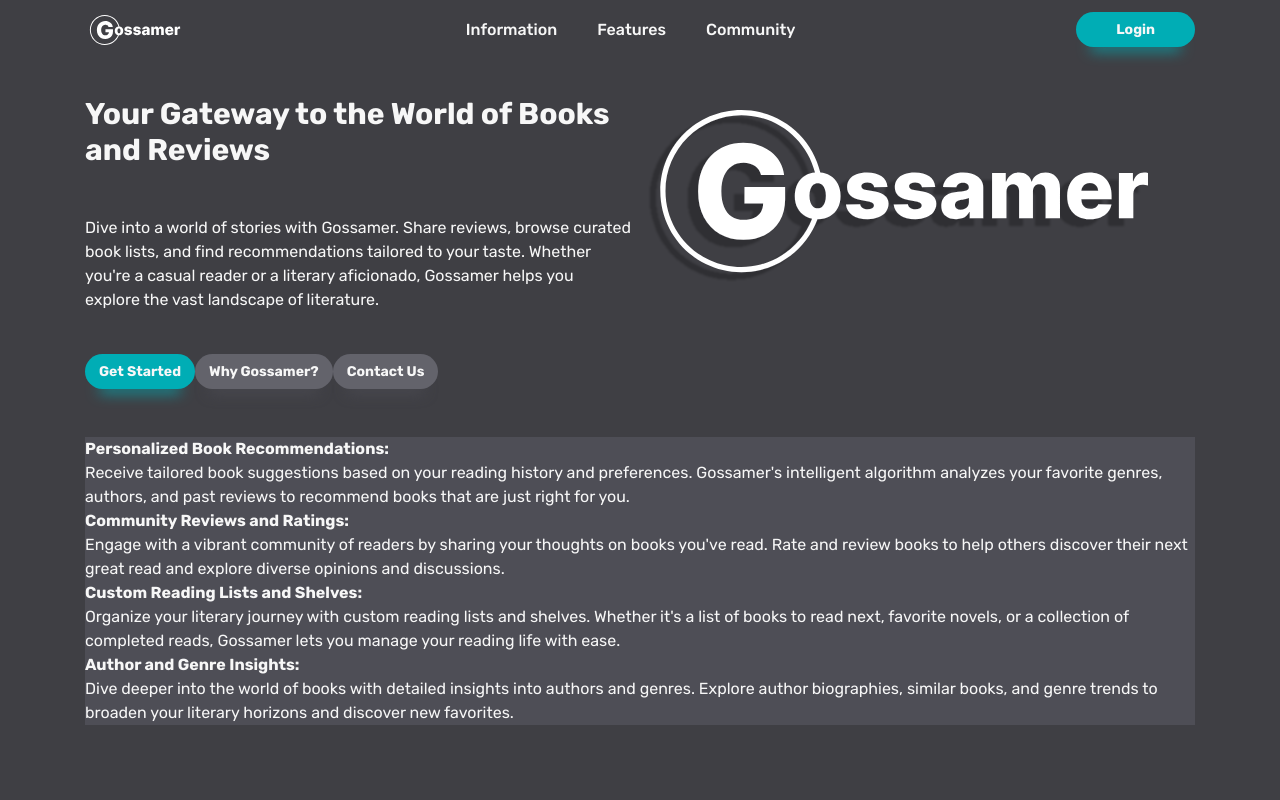
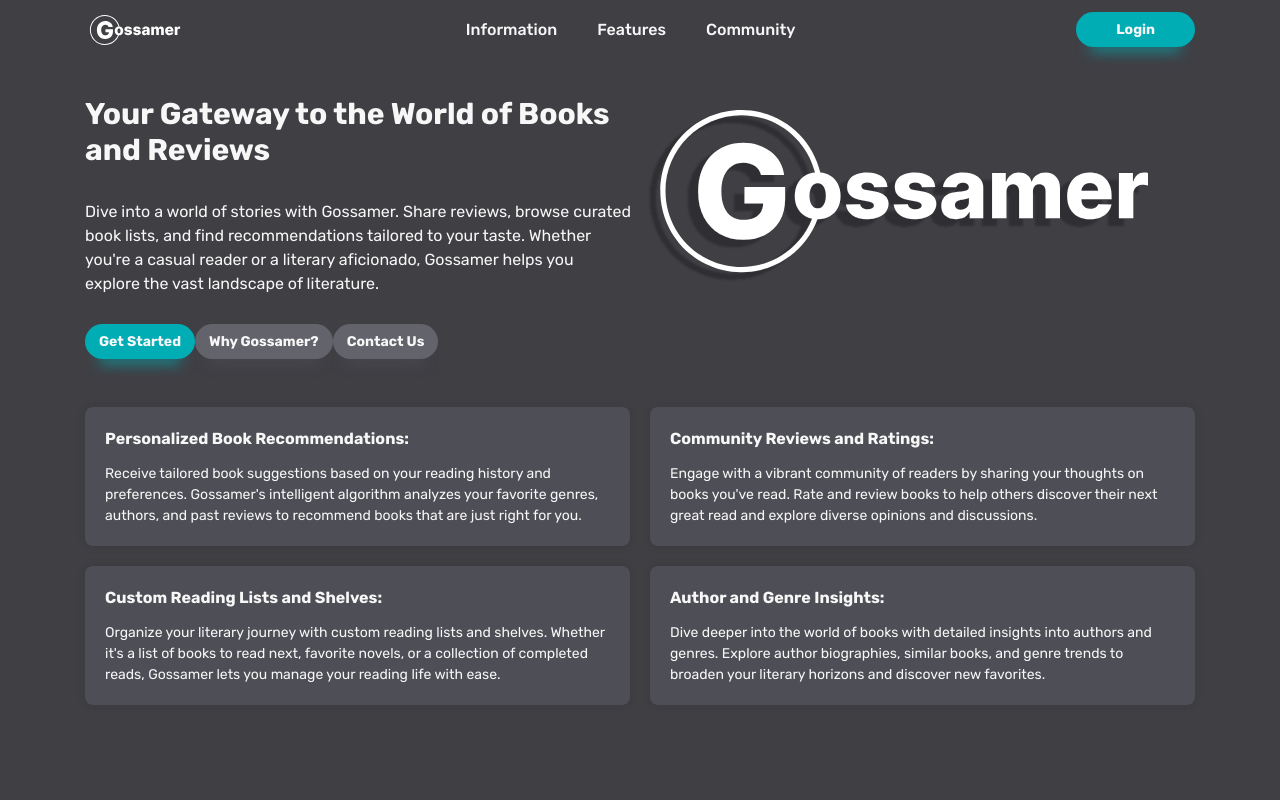
Before and after one commit to sweeppy/Gossamer, a React (Vite) app in the folder Frontend/: page / in a window 1280 px wide. Shown: the top 800 px of the page. Built offline with nearby package versions, Linux system fonts and the light colour scheme.

Commit message:
Update features block(css)

```diff
--- a/Frontend/src/Components/MainPage/Features.tsx
+++ b/Frontend/src/Components/MainPage/Features.tsx
@@ -3,34 +3,33 @@ const Features = () => {
     <section className="padding-block-900">
       <div className="container">
         <div className="features-container">
-          <div className="items">
           <div className="item-box bg-gray">
-              <h3 className=" fs-600 fw-bold">
+            <h3 className="fs-small fw-bold">
               Personalized Book Recommendations:
             </h3>
-              <article className="fs-300 fw-regular">
+            <article className="fs-xs fw-regular">
               Receive tailored book suggestions based on your reading history
               and preferences. Gossamer's intelligent algorithm analyzes your
-                favorite genres, authors, and past reviews to recommend books
-                that are just right for you.
+              favorite genres, authors, and past reviews to recommend books that
+              are just right for you.
             </article>
           </div>
           <div className="item-box bg-gray">
-              <h3 className=" fs-600 fw-bold">
+            <h3 className=" fs-small fw-bold">
               Community Reviews and Ratings:
             </h3>
-              <article className="fs-300 fw-regular">
+            <article className="fs-xs fw-regular">
               Engage with a vibrant community of readers by sharing your
               thoughts on books you've read. Rate and review books to help
-                others discover their next great read and explore diverse
-                opinions and discussions.
+              others discover their next great read and explore diverse opinions
+              and discussions.
             </article>
           </div>
           <div className="item-box bg-gray">
-              <h3 className=" fs-600 fw-bold">
+            <h3 className=" fs-small fw-bold">
               Custom Reading Lists and Shelves:
             </h3>
-              <article className="fs-300 fw-regular">
+            <article className="fs-xs fw-regular">
               Organize your literary journey with custom reading lists and
               shelves. Whether it's a list of books to read next, favorite
               novels, or a collection of completed reads, Gossamer lets you
@@ -38,14 +37,13 @@ const Features = () => {
             </article>
           </div>
           <div className="item-box bg-gray">
-              <h3 className=" fs-600 fw-bold">Author and Genre Insights:</h3>
-              <article className="fs-300 fw-regular">
+            <h3 className=" fs-small fw-bold">Author and Genre Insights:</h3>
+            <article className="fs-xs fw-regular">
               Dive deeper into the world of books with detailed insights into
-                authors and genres. Explore author biographies, similar books,
-                and genre trends to broaden your literary horizons and discover
-                new favorites.
+              authors and genres. Explore author biographies, similar books, and
+              genre trends to broaden your literary horizons and discover new
+              favorites.
             </article>
-            </div>
           </div>
         </div>
       </div>
--- a/Frontend/src/index.css
+++ b/Frontend/src/index.css
@@ -165,6 +165,7 @@ body {
   background-color: var(--clr-primary-accent);
   border-bottom: 0.15rem solid var(--clr-black);
   opacity: 0.99;
+  transition: background-color 0.2s ease, opacity 0.2s ease;
 }
 .top {
   background-color: var(--clr-primary);
@@ -263,7 +264,7 @@ body {
 }
 
 :where(.flow :not(:first-child)) {
-  margin-top: 3em;
+  margin-top: var(--flow-spacer, 2em);
 }
 
 .text-primary {
@@ -348,3 +349,30 @@ body {
     grid-auto-columns: 1fr;
   }
 }
+
+.features-container {
+  display: grid;
+  grid-template-columns: repeat(2, 1fr);
+  gap: var(--size-500);
+}
+
+.item-box {
+  background-color: var(--clr-accent-100);
+  padding: var(--size-500);
+  border-radius: var(--size-200);
+  box-shadow: 0 0 10px rgba(0, 0, 0, 0.1);
+}
+
+.item-box h3 {
+  margin-bottom: var(--size-300);
+}
+
+.item-box article {
+  margin-top: var(--size-200);
+}
+
+@media (max-width: 50em) {
+  .features-container {
+    grid-template-columns: 1fr;
+  }
+}
```
Lines whose indentation alone changed are shown as unchanged.
